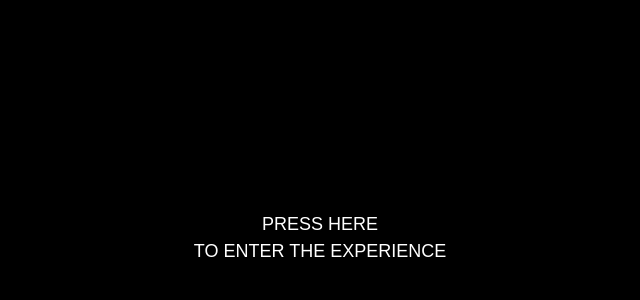
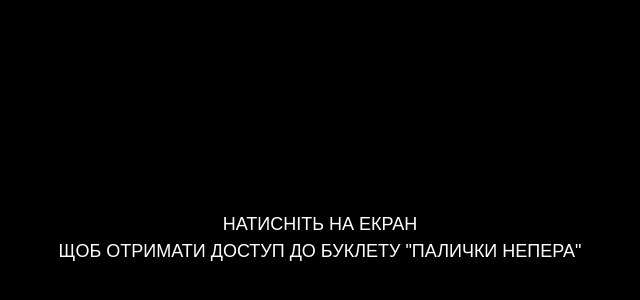
Before and after one commit to nastyak2003/BC_comp, a plain HTML site: page index.html in a window 1280 px wide. Shown: the part 162-462 px from the top of the page, without its empty margins (320-960 px from the left). Drawn offline with nearby package versions, Linux system fonts and the light colour scheme.

Commit message:
Changed by GitHub

```diff
--- a/index.html
+++ b/index.html
@@ -26,9 +26,9 @@
                 text-transform: uppercase; font-family: Arial, Helvetica, sans-serif; font-weight: 400; line-height: 1.5em; font-size: large; white-space: nowrap;
                 user-select: none; pointer-events: none;
             ">
-            Press here
+            Натисніть на екран
             <br>
-            to enter the experience
+            щоб отримати доступ до буклету "Палички Непера"
         </div>
     </div>
 
```
